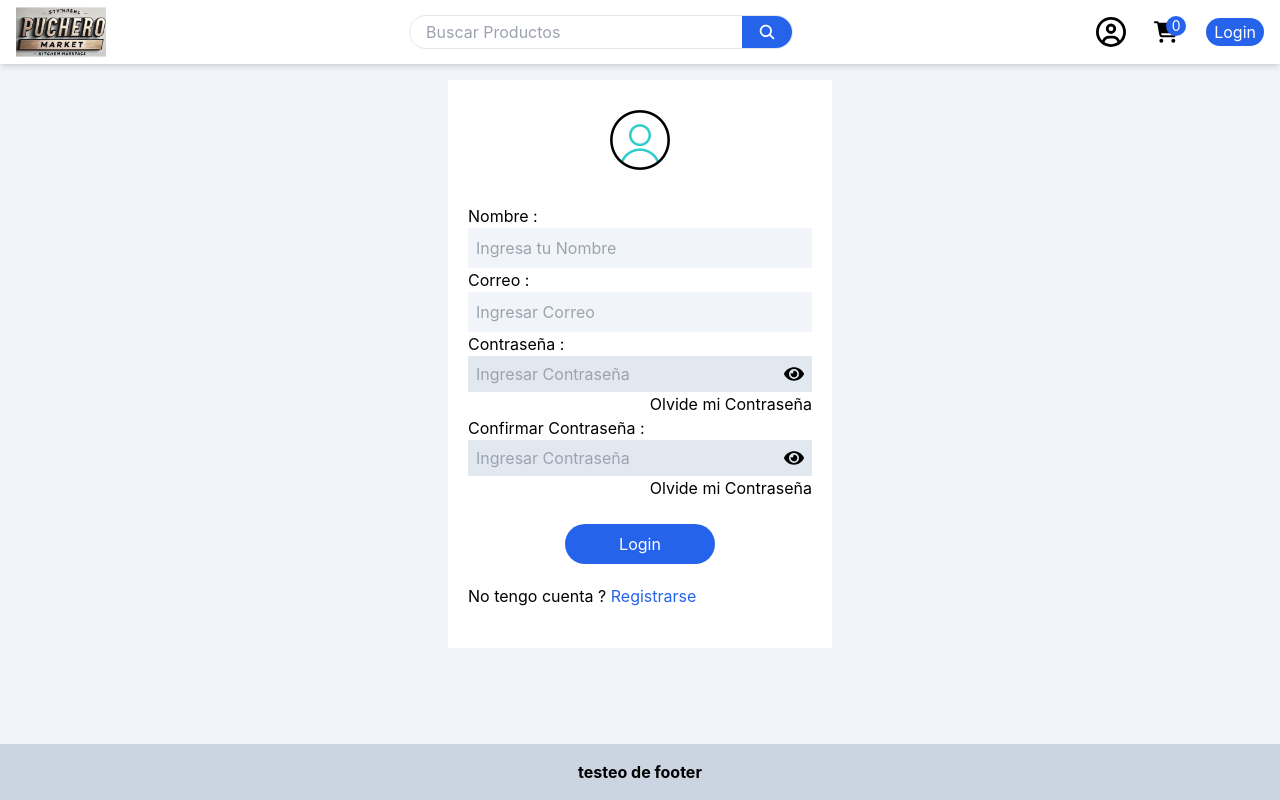
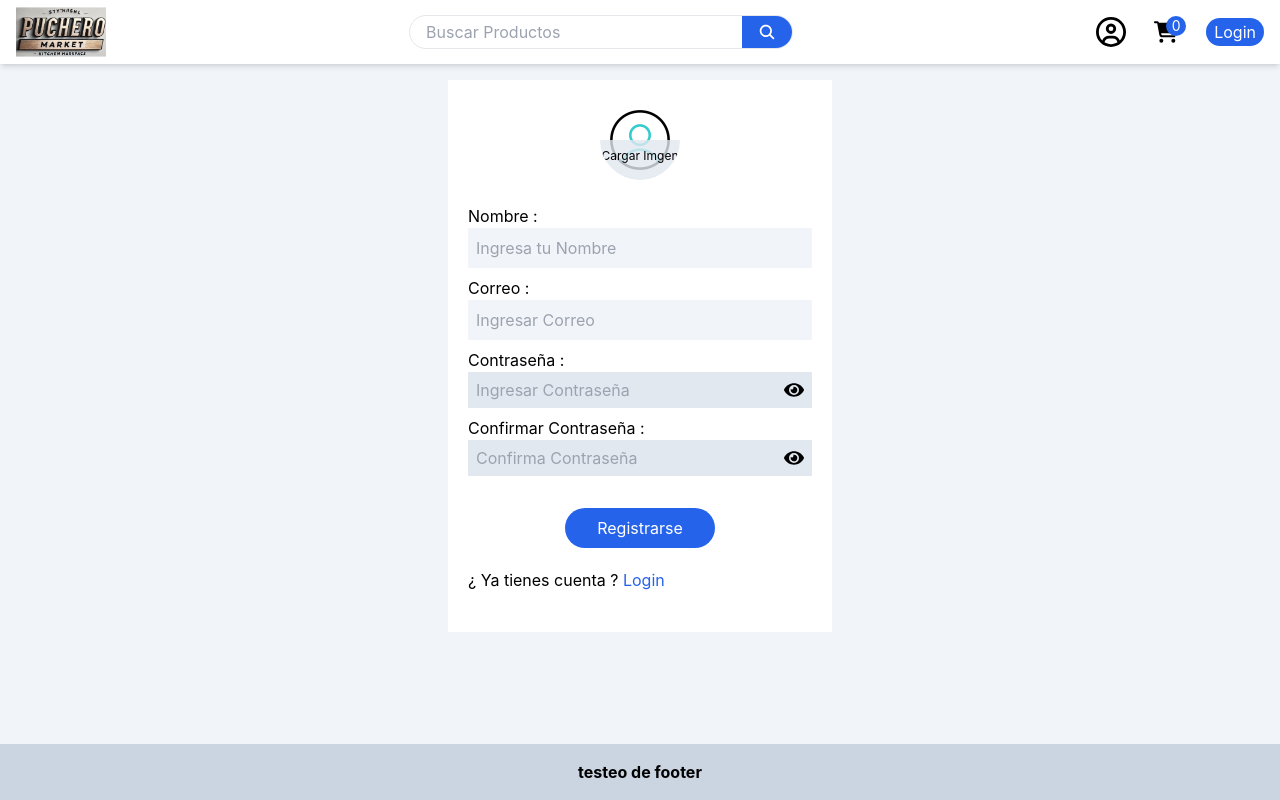
Before and after one commit to sefiroxxy/culinaryShopVFinal, a React (Create React App) app in the folder frontend/: page /sign-up in a window 1280 px wide. Built offline with nearby package versions, Linux system fonts and the light colour scheme.

Commit message:
se genera cargar imagen del usuario en reggistrarse, todavis existen fallos, se corregira eventualmente

```diff
--- /dev/null
+++ b/frontend/src/helpers/imageToBase64.js
@@ -0,0 +1,15 @@
+const imageTobase64 = async(image) =>{
+    const reader = new FileReader()
+    reader.readAsDataURL(image)
+
+    const data = await new Promise((resolve, reject) => {
+        reader.onload = () => resolve(reader.result)
+
+        reader.onerror = error => reject(error)
+    })
+
+    return data
+
+}
+
+export default imageTobase64
--- a/frontend/src/pages/Login.js
+++ b/frontend/src/pages/Login.js
@@ -36,8 +36,6 @@ const Login = () => {
     // Parte de la comprovacion de login los datos
     console.log("data login", data)
 
-
-
     return (
         <section id="login">
 
@@ -45,10 +43,10 @@ const Login = () => {
 
                 <div className='bg-white p-5 w-full max-w-sm mx-auto'>
                     <div className='w-20 h-20 mx-auto'>
-                        <img src={imagenLogin} width="280" height="280" alt='login icono' />
+                        <img src={imagenLogin} alt='login icono' />
                     </div>
 
-                    <form className='pt-6' onSubmit={handleSubmit}>
+                    <form className='pt-6 flex flex-col gap-2' onSubmit={handleSubmit}>
                         <div className='grid'>
                             <label>Correo :</label>
                             <div className='bg-slate-100 p-2'>
--- a/frontend/src/pages/SignUp.js
+++ b/frontend/src/pages/SignUp.js
@@ -9,15 +9,20 @@ import { FaEye } from "react-icons/fa";
 import { FaEyeSlash } from "react-icons/fa";
 
 //
-import { Link } from 'react-router-dom';
-
+import { Await, Link } from 'react-router-dom';
+import imageTobase64 from '../helpers/imageToBase64';
 
 const SignUp = () => {
 
   const [showPassword, setShowPassword] = useState(false)
+  const [showConfirmPassword, setShowConfirmPassword] = useState(false)
   const [data, setData] = useState({
     email: "",
-    password: ""
+    password: "",
+    name: "",
+    confirmPassword: "",
+    porfilePicture: "",
+
   })
 
   const handleOnChange = (e) => {
@@ -27,6 +32,19 @@ const SignUp = () => {
       return {
         ...preve,
         [name]: value
+      }
+    })
+  }
+
+  const handleUploadPic = async(e) => {
+    const file = e.target.files[0]
+
+    const imagePic = await imageTobase64(file)
+
+    setData((preve)=>{
+      return{
+        ...preve,
+        porfilePicture: imagePic
       }
     })
   }
@@ -45,11 +63,23 @@ const SignUp = () => {
       <div className='mx-auto container p-4'>
 
         <div className='bg-white p-5 w-full max-w-sm mx-auto'>
-          <div className='w-20 h-20 mx-auto'>
-            <img src={imagenLogin} width="280" height="280" alt='login icono' />
+
+          <div className='w-20 h-20 mx-auto relative overflow-hidden rounded-full'>
+            <div>
+              <img src={data.porfilePicture || imagenLogin} alt='login icono' />
+            </div>
+
+            <form>
+              <label>
+                <div className='text-xs bg-opacity-80 bg-slate-200 pb-4 pt-2 cursor-pointer text-center absolute bottom-0 w-full'>
+                  Cargar Imgen
+                </div>
+                <input type='file' className='hidden' onChange={handleUploadPic}/>
+              </label>
+            </form>
           </div>
 
-          <form className='pt-6' onSubmit={handleSubmit}>
+          <form className='pt-6 flex flex-col gap-2' onSubmit={handleSubmit}>
 
             <div className='grid'>
               <label>Nombre :</label>
@@ -60,7 +90,7 @@ const SignUp = () => {
                   name='name'
                   value={data.name}
                   onChange={handleOnChange}
-                  className='w-full h-full outline-none bg-transparent'/>
+                  className='w-full h-full outline-none bg-transparent' />
               </div>
             </div>
 
@@ -101,25 +131,22 @@ const SignUp = () => {
                   </span>
                 </div>
               </div>
-              <Link to={"/forgot-password"} className='block w-fit ml-auto hover:underline hover:text-blue-600'>
-                Olvide mi Contraseña
-              </Link>
             </div>
 
             <div>
               <label>Confirmar Contraseña :</label>
               <div className='bg-slate-200 p-2 flex'>
                 <input
-                  type={showPassword ? "text" : "password"}
-                  placeholder='Ingresar Contraseña'
-                  value={data.password}
-                  name='password'
+                  type={showConfirmPassword ? "text" : "password"}
+                  placeholder='Confirma Contraseña'
+                  value={data.confirmPassword}
+                  name='confirmPassword'
                   onChange={handleOnChange}
                   className='w-full h-full outline-none bg-transparent' />
-                <div className='cursor-pointer text-xl' onClick={() => setShowPassword((preve) => !preve)}>
+                <div className='cursor-pointer text-xl' onClick={() => setShowConfirmPassword((preve) => !preve)}>
                   <span>
                     {
-                      showPassword ? (
+                      showConfirmPassword ? (
                         <FaEyeSlash />
                       )
                         :
@@ -130,14 +157,11 @@ const SignUp = () => {
                   </span>
                 </div>
               </div>
-              <Link to={"/forgot-password"} className='block w-fit ml-auto hover:underline hover:text-blue-600'>
-                Olvide mi Contraseña
-              </Link>
             </div>
 
-            <button className='bg-blue-600 hover:bg-blue-700 text-white px-6 py-2 w-full max-w-[150px] rounded-full hover:scale-110 transition-all mx-auto block mt-6'>Login</button>
+            <button className='bg-blue-600 hover:bg-blue-700 text-white px-6 py-2 w-full max-w-[150px] rounded-full hover:scale-110 transition-all mx-auto block mt-6'>Registrarse</button>
           </form>
-          <p className='my-5'>No tengo cuenta ? <Link to={"/sign-up"} className='text-blue-600 hover:text-blue-700 hover:underline'>Registrarse</Link></p>
+          <p className='my-5'>¿ Ya tienes cuenta ? <Link to={"/login"} className='text-blue-600 hover:text-blue-700 hover:underline'>Login</Link></p>
         </div>
       </div>
 
```
